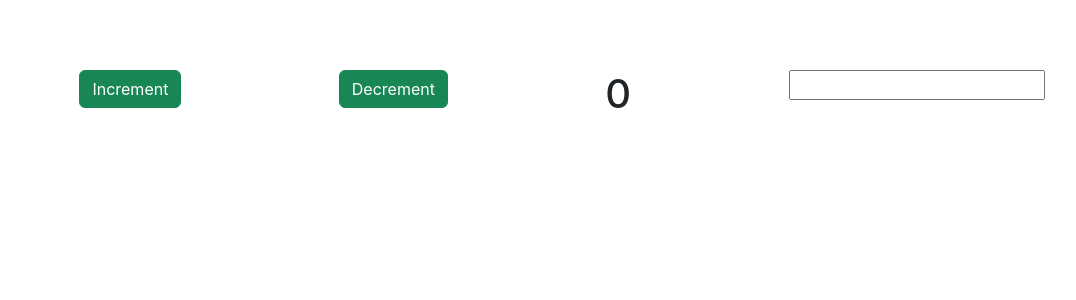
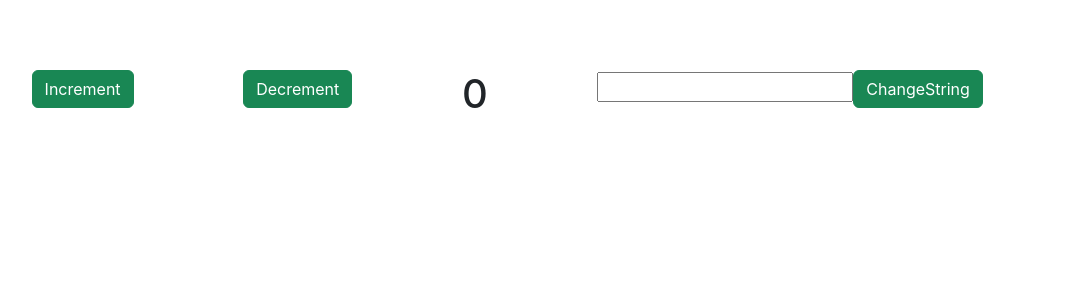
Before and after one commit to digikullReact/julyfsreact, a React (Create React App) app: page / in a window 1280 px wide. Shown: the top 300 px of the page, without its empty margins (78-1154 px from the left). Built offline with nearby package versions, Linux system fonts and the light colour scheme.

Commit message:
use state with input

```diff
--- a/src/App.js
+++ b/src/App.js
@@ -25,7 +25,7 @@ import {useState} from "react";
 
 
 function App() {
-  console.log(useState(0))
+  //console.log(useState(0))
  const [counter,setCounter] =useState(0)  // {}  // []
 
  const [value,setValue] =useState("")  // {}  // []
@@ -45,9 +45,21 @@ const decrement=()=>{
 
 }
 
+const stringchange=()=>{
+
+  //const value=document.getElementById("input").value;
+ // console.log(value.toUpperCase());
+
+ setValue(value.toUpperCase());
+
+
+
+}
+
+
 const change=(event)=>{
 
-  console.log(event.target.value);
+ // console.log(event.target.value);
   setValue(event.target.value);
 
 
@@ -86,10 +98,19 @@ return(
     <div>
 
 
-<input type={"text"}  onChange={change}/>
+<input type={"text"} id={"input"}  onChange={change}/>
+
+<button  onClick={stringchange} className={"btn btn-success"}>
+
+  ChangeString
+    </button>
+
+
 
 
     </div>
+
+    <h1>{value}</h1>
 
 
 
```
